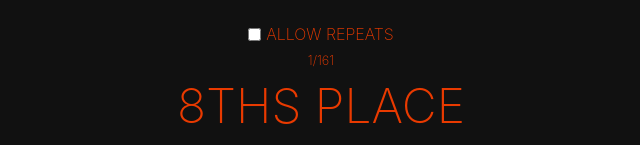
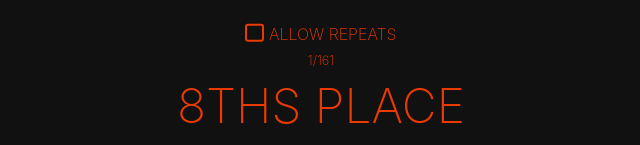
Before and after one commit to Spellcro/23-spliced, a Svelte app: page / in a window 1280 px wide. Shown: the top 145 px of the page, without its empty margins (319-959 px from the left). Built offline with nearby package versions, Linux system fonts and the light colour scheme.

Commit message:
Styling changes
* Custom styling for checkbox
* Use scss variables for theme colours

```diff
--- a/src/App.svelte
+++ b/src/App.svelte
@@ -62,11 +62,11 @@
 
 <!-- Template -->
 <main>
-  <div class="checkbox-wrapper">
+  <label for="allow-repeats" class="checkbox-wrapper">
     <!-- Reset the 'completed leads' status when toggling the checkbox -->
     <input type="checkbox" name="allow-repeats" bind:checked={allowRepeats} on:change={handleRepeatChange} />
-    <label for="allow-repeats">Allow repeats</label>
-  </div>
+    Allow repeats
+  </label>
   <p class="chosen-method">{targetPlace} <br /> {targetMethod}</p>
   <button class="button__generate" on:click={handleGenerate}>Generate</button>
   {#if !allowRepeats}
@@ -77,12 +77,16 @@
 
 <!--  -->
 <style lang="scss">
+  $brand-primary: #e93a00;
+  $brand-dark: #d33500;
+  $background: #111;
+
   main {
     max-width: 360px;
     max-height: 540px;
     margin: auto;
     padding: 1rem;
-    color: #e93a00;
+    color: $brand-primary;
     font-weight: 200;
     text-align: center;
     text-transform: uppercase;
@@ -92,10 +96,36 @@
     display: flex;
     justify-content: center;
     align-items: center;
+    gap: 5px;
   }
 
   input[type='checkbox'] {
-    margin: 0 5px 0 0;
+    // Hide the default checkbox styles:
+    appearance: none;
+    margin: 0;
+    // Style actual checkbox
+    width: 1.15em;
+    height: 1.15em;
+    border: 0.15em solid $brand-primary;
+    border-radius: 3px;
+    transform: translateY(-0.075em);
+    // Allow easy centering of ::before element
+    display: grid;
+    place-content: center;
+
+    &::before {
+      content: '';
+      width: 0.65em;
+      height: 0.65em;
+      transform: scale(0); // Checked state should be hidden by default
+      transition: 80ms transform ease-in-out;
+      box-shadow: inset 1em 1em $brand-primary;
+    }
+
+    &:checked::before {
+      // Scale up the 'checked' state of the input when checked
+      transform: scale(1);
+    }
   }
 
   .lead-count {
@@ -120,28 +150,28 @@
   }
 
   .button__generate {
-    color: #111111;
-    background-color: #e93a00;
+    color: $background;
+    background-color: $brand-primary;
     padding: 0.5rem 2rem;
     font-size: 2rem;
     margin: 10px auto;
 
     &:hover {
-      background-color: #d33500;
+      background-color: $brand-dark;
     }
   }
 
   .button__reset {
     margin-top: 1rem;
     background-color: transparent;
-    border: 2px solid #e93a00;
-    color: #e93a00;
+    border: 2px solid $brand-primary;
+    color: $brand-primary;
     font-size: 1.5rem;
 
     &:hover,
     &:focus {
-      background-color: #e93a00;
-      color: #111111;
+      background-color: $brand-primary;
+      color: $background;
     }
   }
 </style>
```
